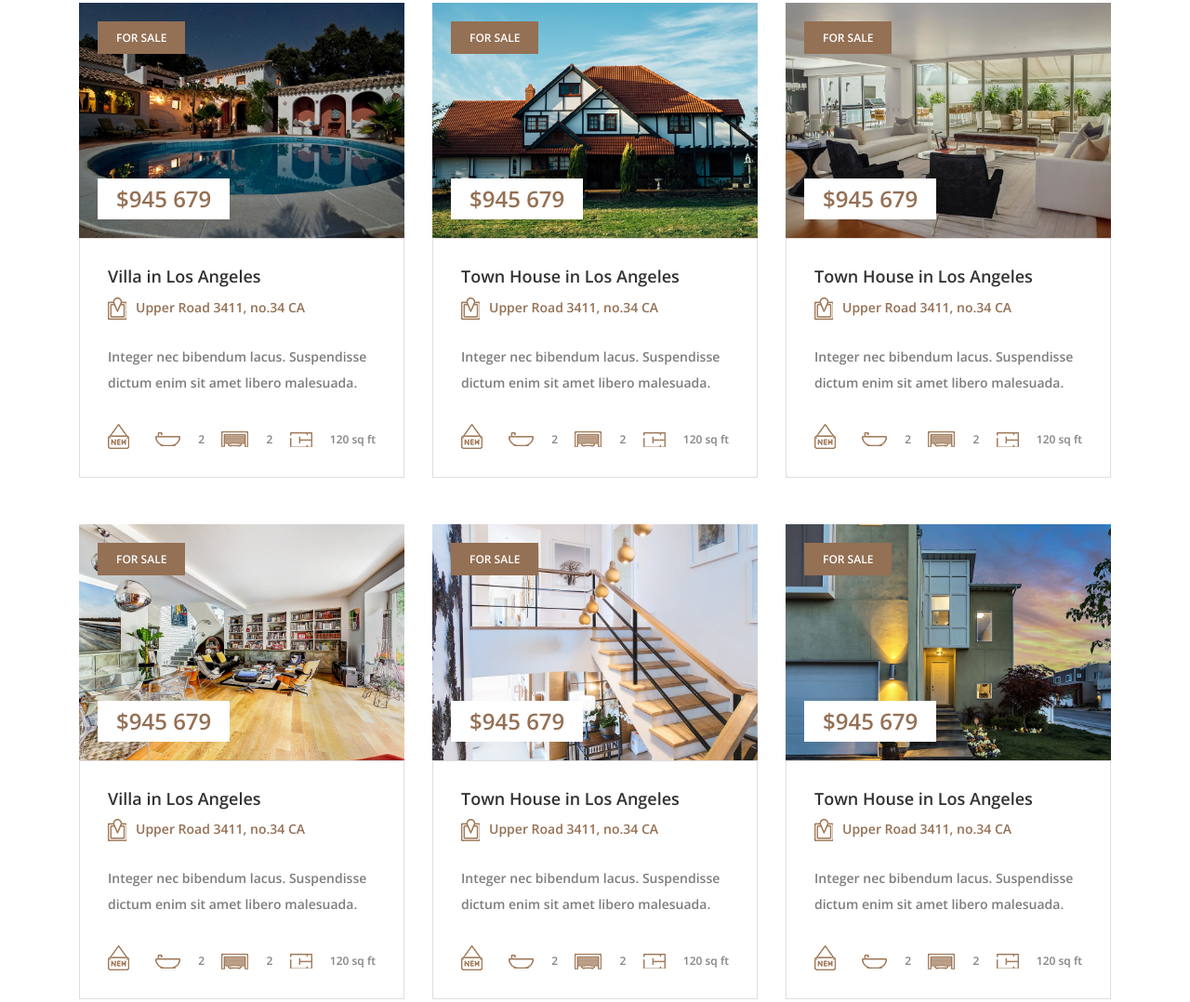
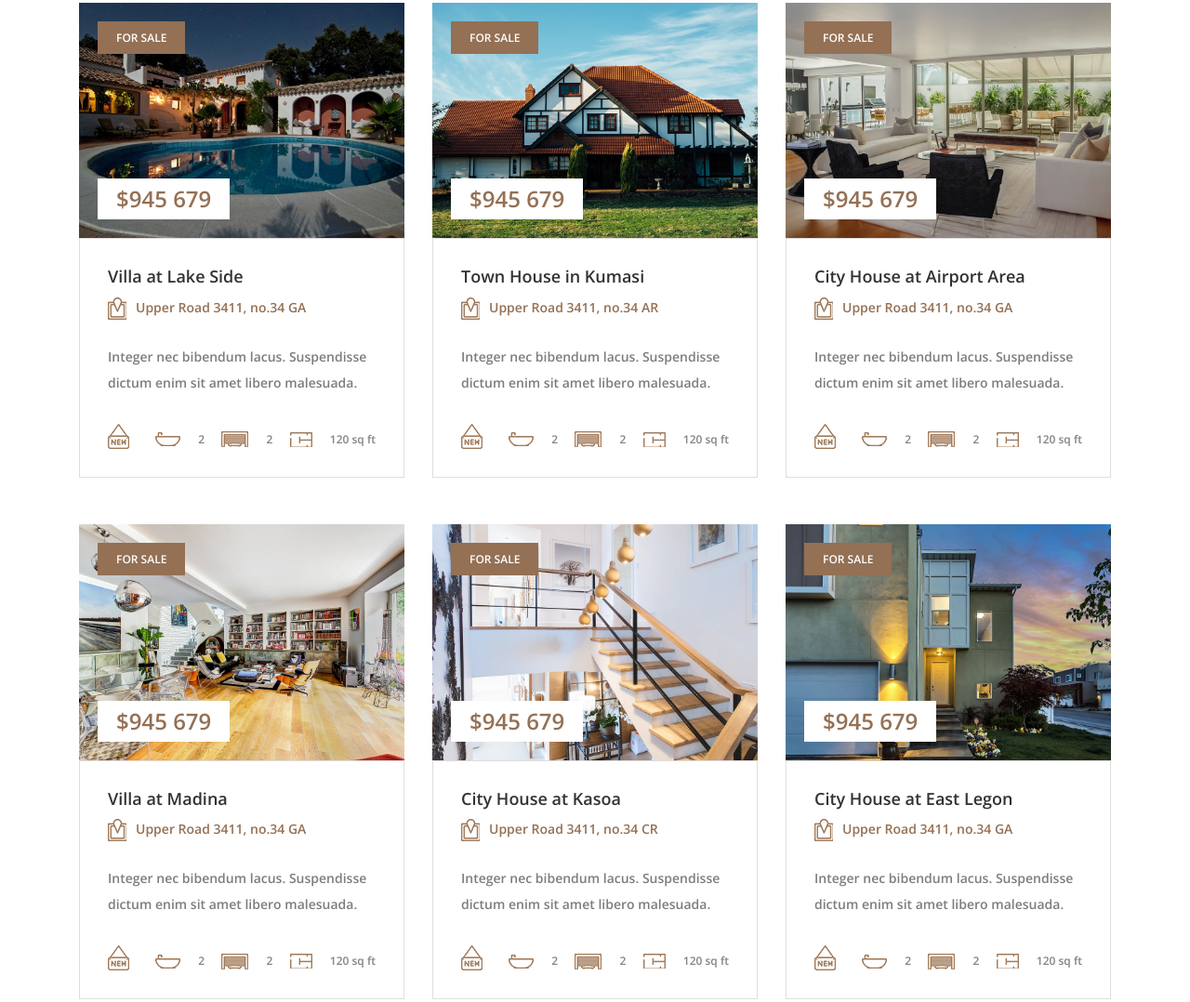
Before and after one commit to vin-doh/vinstate, a plain HTML site: page index.html in a window 1280 px wide. Shown: the part 1314-2392 px from the top of the page at 93% size. Drawn offline with nearby package versions, Linux system fonts and the light colour scheme.

Commit message:
Initial commit

```diff
--- a/index.html
+++ b/index.html
@@ -143,16 +143,16 @@
 <div class="form-group">
 <select class="form-control" id="cities">
 <option>All Cities</option>
-<option>Riga</option>
-<option>Melbourne</option>
-<option>Vienna</option>
-<option>Vancouver</option>
-<option>Toronto</option>
-<option>Calgary</option>
-<option>Adelaide</option>
-<option>Perth</option>
-<option>Auckland</option>
-<option>Helsinki</option>
+<option>Accra</option>
+<option>Kumasi</option>
+<option>Kasoa</option>
+<option>Adenta</option>
+<option>East Legon</option>
+<option>Cantonement</option>
+<option>Madina</option>
+<option>Osu</option>
+<option>Airpot Area</option>
+<option>Lake Side</option>
 </select>
 </div>
 </div>
@@ -341,8 +341,8 @@
 </div>
 <div class="row">
 
-<div class="col-12 col-md-6 col-xl-4">
-<div class="single-featured-property mb-50 wow fadeInUp" data-wow-delay="100ms">
+    <div class="col-12 col-md-6 col-xl-4">
+<div class="single-featured-property mb-50">
 
 <div class="property-thumb">
 <img src="img/bg-img/feature1.jpg" alt>
@@ -355,8 +355,8 @@
 </div>
 
 <div class="property-content">
-<h5>Villa in Los Angeles</h5>
-<p class="location"><img src="img/icons/location.png" alt>Upper Road 3411, no.34 CA</p>
+<h5>Villa at Lake Side </h5>
+<p class="location"><img src="img/icons/location.png" alt>Upper Road 3411, no.34 GA</p>
 <p>Integer nec bibendum lacus. Suspendisse dictum enim sit amet libero malesuada.</p>
 <div class="property-meta-data d-flex align-items-end justify-content-between">
 <div class="new-tag">
@@ -380,7 +380,7 @@
 </div>
 
 <div class="col-12 col-md-6 col-xl-4">
-<div class="single-featured-property mb-50 wow fadeInUp" data-wow-delay="200ms">
+<div class="single-featured-property mb-50">
 
 <div class="property-thumb">
 <img src="img/bg-img/feature2.jpg" alt>
@@ -393,8 +393,8 @@
 </div>
 
 <div class="property-content">
-<h5>Town House in Los Angeles</h5>
-<p class="location"><img src="img/icons/location.png" alt>Upper Road 3411, no.34 CA</p>
+<h5>Town House in Kumasi </h5>
+<p class="location"><img src="img/icons/location.png" alt>Upper Road 3411, no.34 AR</p>
 <p>Integer nec bibendum lacus. Suspendisse dictum enim sit amet libero malesuada.</p>
 <div class="property-meta-data d-flex align-items-end justify-content-between">
 <div class="new-tag">
@@ -418,7 +418,7 @@
 </div>
 
 <div class="col-12 col-md-6 col-xl-4">
-<div class="single-featured-property mb-50 wow fadeInUp" data-wow-delay="300ms">
+<div class="single-featured-property mb-50">
 
 <div class="property-thumb">
 <img src="img/bg-img/feature3.jpg" alt>
@@ -431,8 +431,8 @@
 </div>
 
 <div class="property-content">
-<h5>Town House in Los Angeles</h5>
-<p class="location"><img src="img/icons/location.png" alt>Upper Road 3411, no.34 CA</p>
+<h5>City House at Airport Area</h5>
+<p class="location"><img src="img/icons/location.png" alt>Upper Road 3411, no.34 GA</p>
 <p>Integer nec bibendum lacus. Suspendisse dictum enim sit amet libero malesuada.</p>
 <div class="property-meta-data d-flex align-items-end justify-content-between">
 <div class="new-tag">
@@ -456,7 +456,7 @@
 </div>
 
 <div class="col-12 col-md-6 col-xl-4">
-<div class="single-featured-property mb-50 wow fadeInUp" data-wow-delay="400ms">
+<div class="single-featured-property mb-50">
 
 <div class="property-thumb">
 <img src="img/bg-img/feature4.jpg" alt>
@@ -469,8 +469,8 @@
 </div>
 
 <div class="property-content">
-<h5>Villa in Los Angeles</h5>
-<p class="location"><img src="img/icons/location.png" alt>Upper Road 3411, no.34 CA</p>
+<h5>Villa at Madina </h5>
+<p class="location"><img src="img/icons/location.png" alt>Upper Road 3411, no.34 GA</p>
 <p>Integer nec bibendum lacus. Suspendisse dictum enim sit amet libero malesuada.</p>
 <div class="property-meta-data d-flex align-items-end justify-content-between">
 <div class="new-tag">
@@ -494,7 +494,7 @@
 </div>
 
 <div class="col-12 col-md-6 col-xl-4">
-<div class="single-featured-property mb-50 wow fadeInUp" data-wow-delay="500ms">
+<div class="single-featured-property mb-50">
 
 <div class="property-thumb">
 <img src="img/bg-img/feature5.jpg" alt>
@@ -507,8 +507,8 @@
 </div>
 
 <div class="property-content">
-<h5>Town House in Los Angeles</h5>
-<p class="location"><img src="img/icons/location.png" alt>Upper Road 3411, no.34 CA</p>
+<h5>City House at Kasoa</h5>
+<p class="location"><img src="img/icons/location.png" alt>Upper Road 3411, no.34 CR</p>
 <p>Integer nec bibendum lacus. Suspendisse dictum enim sit amet libero malesuada.</p>
 <div class="property-meta-data d-flex align-items-end justify-content-between">
 <div class="new-tag">
@@ -532,7 +532,7 @@
 </div>
 
 <div class="col-12 col-md-6 col-xl-4">
-<div class="single-featured-property mb-50 wow fadeInUp" data-wow-delay="600ms">
+<div class="single-featured-property mb-50">
 
 <div class="property-thumb">
 <img src="img/bg-img/feature6.jpg" alt>
@@ -545,8 +545,8 @@
 </div>
 
 <div class="property-content">
-<h5>Town House in Los Angeles</h5>
-<p class="location"><img src="img/icons/location.png" alt>Upper Road 3411, no.34 CA</p>
+<h5>City House at East Legon</h5>
+<p class="location"><img src="img/icons/location.png" alt>Upper Road 3411, no.34 GA</p>
 <p>Integer nec bibendum lacus. Suspendisse dictum enim sit amet libero malesuada.</p>
 <div class="property-meta-data d-flex align-items-end justify-content-between">
 <div class="new-tag">
```
